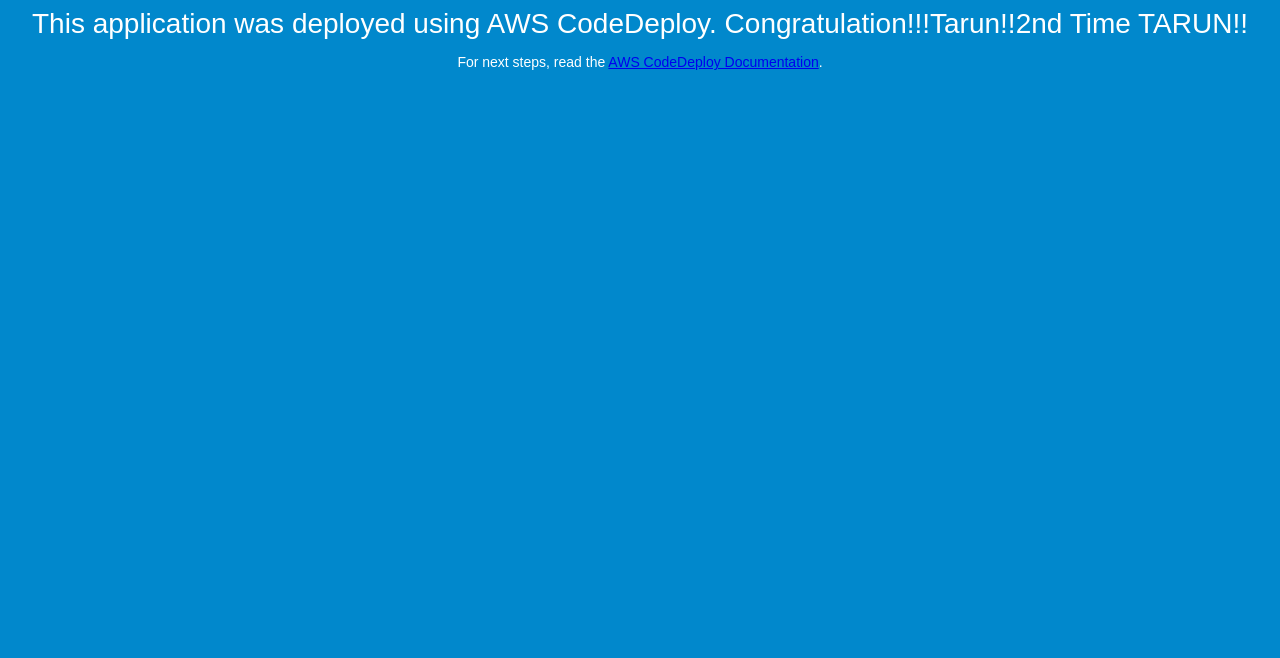
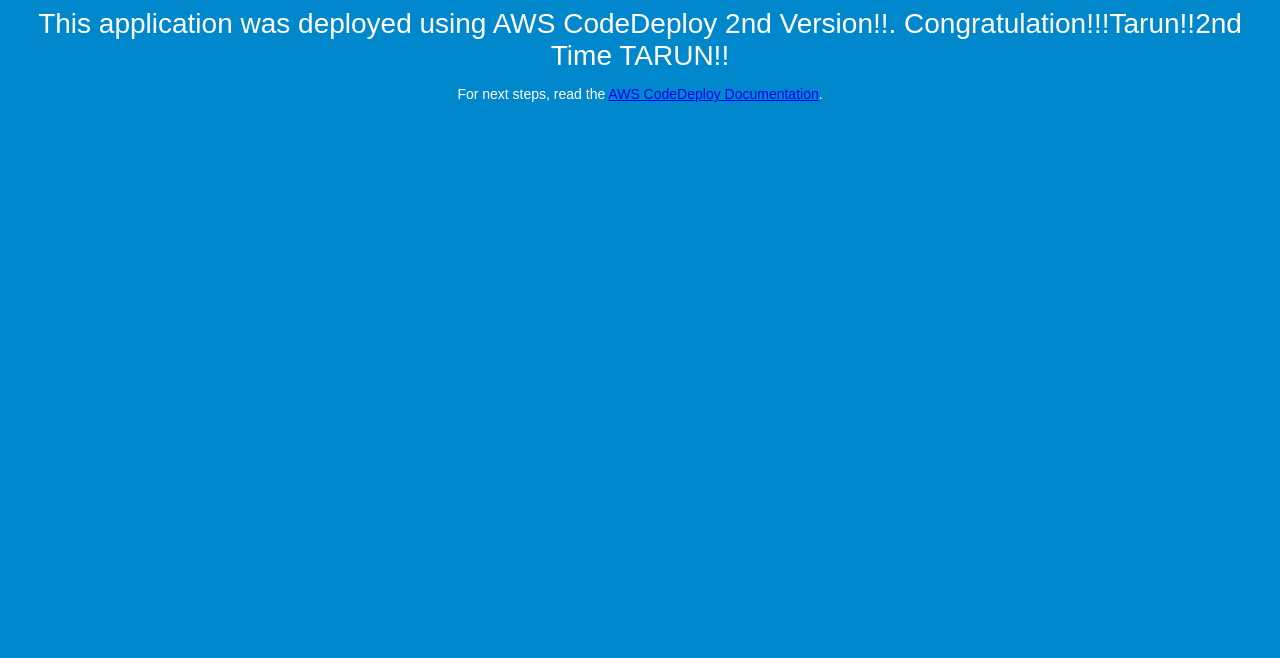
Before and after one commit to biswasttt/CodeDeployGitHubDemo, a plain HTML site: page index.html in a window 1280 px wide. Shown: the part 142-800 px from the top of the page. Drawn offline with Linux system fonts and the light colour scheme.

Commit message:
Update index.html

```diff
--- a/index.html
+++ b/index.html
@@ -27,7 +27,7 @@
 <body>
   <div align="center">
     <h1>Congratulations</h1>
-    <h2>This application was deployed using AWS CodeDeploy. Congratulation!!!Tarun!!2nd Time TARUN!!</h2>
+    <h2>This application was deployed using AWS CodeDeploy 2nd Version!!. Congratulation!!!Tarun!!2nd Time TARUN!!</h2>
     <p>For next steps, read the <a href="http://aws.amazon.com/documentation/codedeploy">AWS CodeDeploy Documentation</a>.</p>
   </div>
 </body>
```
